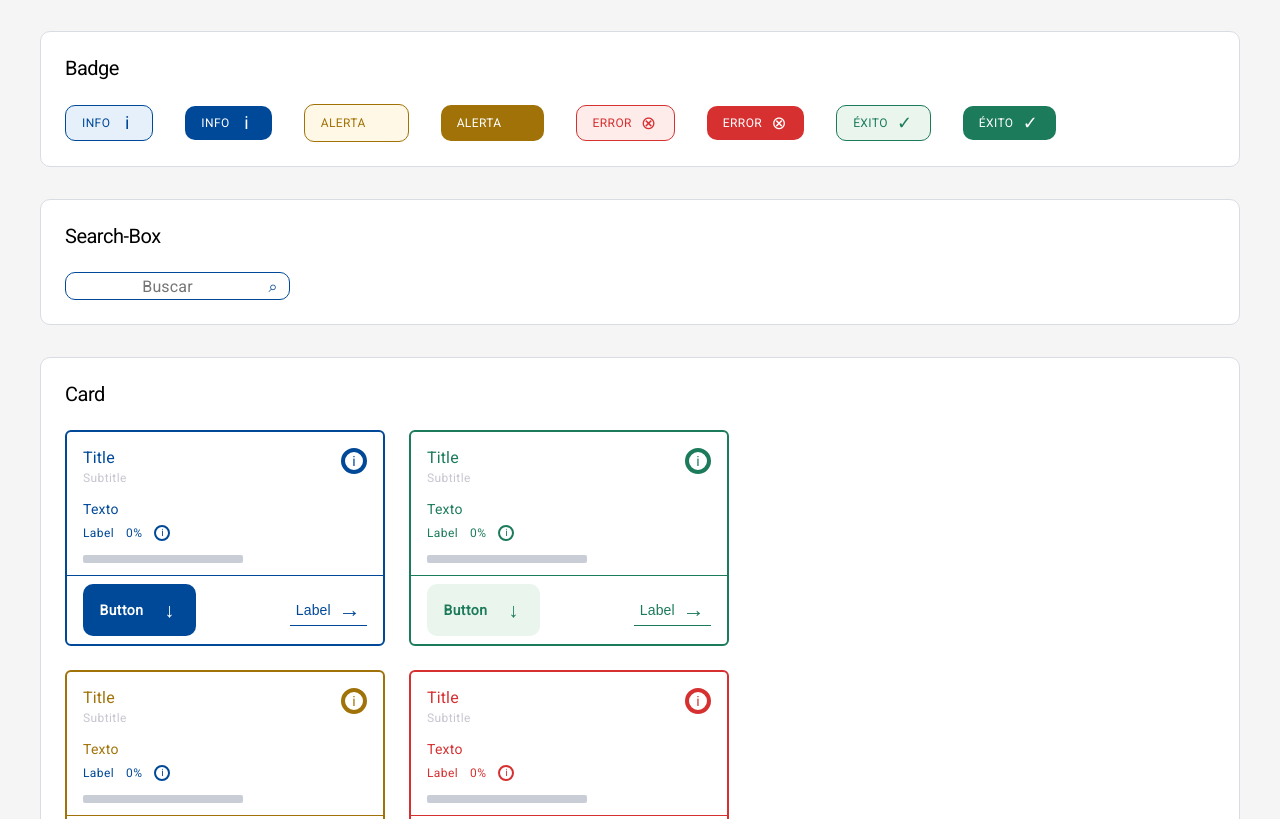
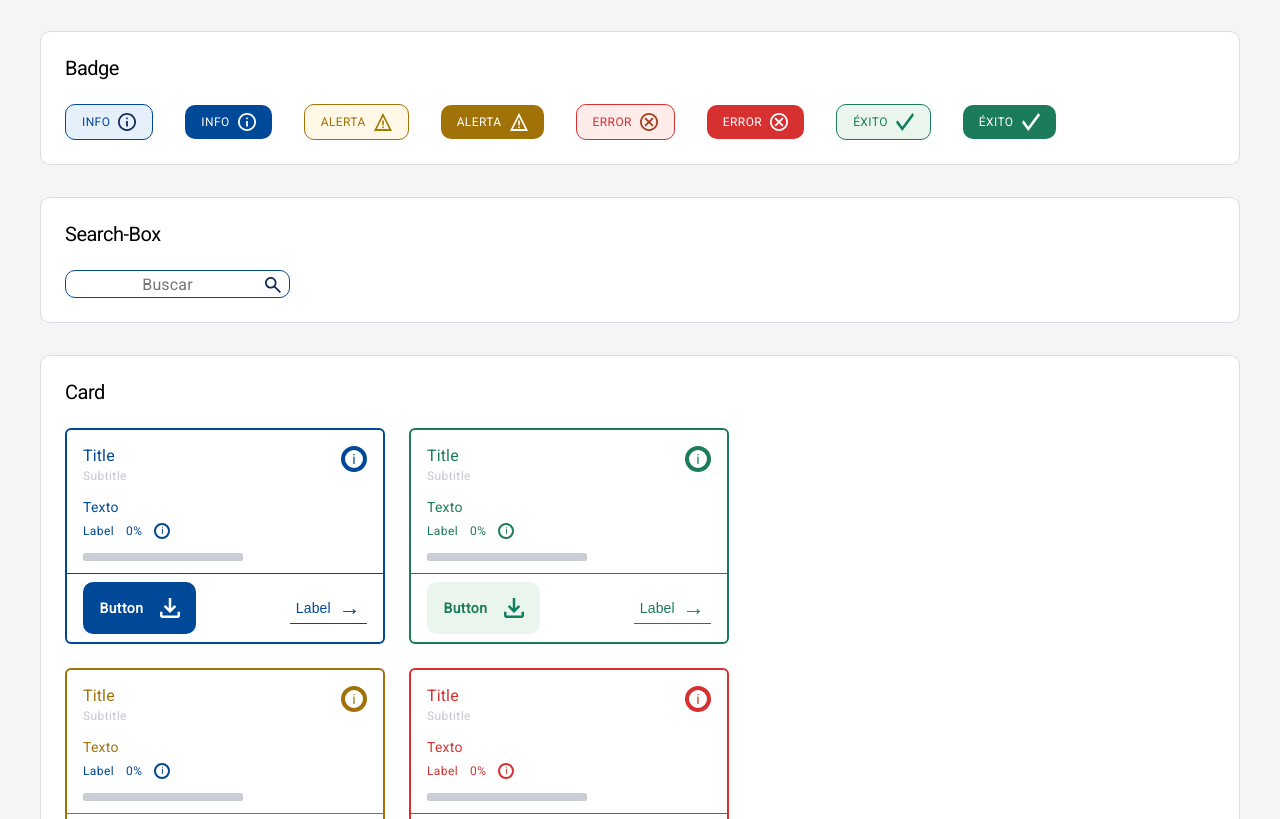
Before and after one commit to JoseGonzalez0428/Act_4_2_GonzalezFlores_JoseCarlos_PonsTorres_CinthyaLizeth, an Angular app: page /preview in a window 1280 px wide. Shown: the part 1981-2800 px from the top of the page. Built offline with nearby package versions, Linux system fonts and the light colour scheme.

Commit message:
iconos y vista

```diff
--- a/src/app/Components/dashboard-view/dashboard-view.html
+++ b/src/app/Components/dashboard-view/dashboard-view.html
@@ -48,7 +48,7 @@
           <div class="apply-button-area">
             <app-button
               label="Aplicar"
-              icon="filter"
+              icon="filer"
               variant="secondary"
               [showIcon]="true"
             ></app-button>
@@ -79,9 +79,9 @@
     <div class="modal-backdrop">
       <div class="modal-content">
         <app-ui-matter-form
-          (cancelClick)="closeMatterForm()"
-          (acceptClick)="acceptMatterForm()"
-        ></app-ui-matter-form>
+        (cancelClick)="closeMatterForm()"
+        (acceptClick)="acceptMatterForm($event)"
+      ></app-ui-matter-form>
       </div>
     </div>
   }
--- a/src/app/Components/dashboard-view/dashboard-view.ts
+++ b/src/app/Components/dashboard-view/dashboard-view.ts
@@ -3,7 +3,7 @@ import { Component } from '@angular/core';
 import { HeaderUaslp } from '../header-uaslp/header-uaslp';
 import { FooterUaslp } from '../footer-uaslp/footer-uaslp';
 import { Card } from '../card/card';
-import { MatterForm } from '../matter-form/matter-form';
+import { MatterForm, MatterFormData } from '../matter-form/matter-form';
 import { SearchBoxComponent } from '../search-box/search-box';
 import { ButtonComponent } from '../button/button';
 import { InputComponent } from '../input/input';
@@ -128,12 +128,15 @@ export class DashboardView {
     this.showMatterForm = false;
   }
 
-  acceptMatterForm(): void {
+  acceptMatterForm(data: MatterFormData): void {
+  const matterName = data.matterName || 'Nueva Materia';
+  const groupName = data.groupName || '2026';
+
   this.showMatterForm = false;
 
   this.courses.push({
-      title: 'Nueva Materia',
-      subtitle: 'Grupo 2026',
+    title: matterName,
+    subtitle: `Grupo ${groupName}`,
     description: 'Texto',
     progressLabel: 'Label',
     progressValue: 0,
--- a/src/app/Components/icon/icon.css
+++ b/src/app/Components/icon/icon.css
@@ -1,12 +1,4 @@
-.ui-icon {
-  display: inline-flex;
-  align-items: center;
-  justify-content: center;
-
-  font-family: var(--font-main);
-  font-weight: var(--font-weight-medium);
-  line-height: 1;
-
-  flex-shrink: 0;
-  user-select: none;
+img {
+  display: inline-block;
+  vertical-align: middle;
 }
--- a/src/app/Components/icon/icon.html
+++ b/src/app/Components/icon/icon.html
@@ -1,9 +1,7 @@
-<span
-  class="ui-icon"
+<img
+  [src]="'icons/' + name + '.svg'"
   [style.width.px]="size"
   [style.height.px]="size"
-  [style.font-size.px]="size"
-  [style.color]="iconColor"
->
-  {{ iconSymbol }}
-</span>
+  [style.filter]="cssFilter"
+  [alt]="name"
+/>
--- a/src/app/Components/icon/icon.ts
+++ b/src/app/Components/icon/icon.ts
@@ -1,4 +1,4 @@
-import { Component, Input } from '@angular/core';
+import { Component, Input, OnInit } from '@angular/core';
 import { CommonModule } from '@angular/common';
 
 @Component({
@@ -8,39 +8,22 @@ import { CommonModule } from '@angular/common';
   templateUrl: './icon.html',
   styleUrl: './icon.css'
 })
-export class IconComponent {
+export class IconComponent implements OnInit {
   @Input() name: string = '';
   @Input() size: number = 20;
   @Input() color: string = 'currentColor';
+  cssFilter: string = '';
 
-  get iconSymbol(): string {
-    const icons: { [key: string]: string } = {
-      add: '+',
-      edit: '✎',
-      filter: '▽',
-      download: '↓',
-      arrow: '→',
-      back: '←',
-      info: 'i',
-      close: '⊗',
-      check: '✓',
-      search: '⌕'
-    };
+  private colorToFilter: {[key: string]: string} = {
+    'blue': 'invert(15%) sepia(80%) saturate(1200%) hue-rotate(195deg) brightness(85%)',
+    'green': 'invert(35%) sepia(60%) saturate(500%) hue-rotate(115deg)',
+    'yellow': 'invert(40%) sepia(80%) saturate(600%) hue-rotate(10deg)',
+    'red': 'invert(25%) sepia(90%) saturate(800%) hue-rotate(340deg)',
+    'disabled': 'invert(95%) sepia(5%) saturate(100%) hue-rotate(180deg) brightness(98%)',
+    'white': 'brightness(0) invert(1)',
+  };
 
-    return icons[this.name] || '';
-  }
-
-  get iconColor(): string {
-    const colors: { [key: string]: string } = {
-      blue: 'var(--action-primary)',
-      green: 'var(--status-success-text)',
-      yellow: 'var(--status-warning-text)',
-      red: 'var(--status-error-text)',
-      disabled: 'var(--state-disabled)',
-      white: 'var(--surface-primary)',
-      currentColor: 'currentColor'
-    };
-
-    return colors[this.color] || this.color;
+  ngOnInit() {
+    this.cssFilter = this.colorToFilter[this.color] || '';
   }
 }
--- a/src/app/Components/matter-form/matter-form.html
+++ b/src/app/Components/matter-form/matter-form.html
@@ -17,6 +17,8 @@
         class="form-input"
         type="text"
         [value]="matterName"
+        placeholder="Ej. Pensamiento algoritmico"
+        (input)="onMatterNameChange($event)"
       />
 
       <span class="input-icon">✎</span>
@@ -34,6 +36,8 @@
         class="form-input"
         type="text"
         [value]="groupName"
+        placeholder="Ej. 2026"
+        (input)="onGroupNameChange($event)"
       />
 
       <span class="input-icon">✎</span>
--- a/src/app/Components/matter-form/matter-form.ts
+++ b/src/app/Components/matter-form/matter-form.ts
@@ -1,4 +1,9 @@
 import { Component, EventEmitter, Input, Output } from '@angular/core';
+
+export type MatterFormData = {
+  matterName: string;
+  groupName: string;
+};
 
 @Component({
   selector: 'app-ui-matter-form',
@@ -10,17 +15,28 @@ import { Component, EventEmitter, Input, Output } from '@angular/core';
 export class MatterForm {
   @Input() title: string = 'Materia';
   @Input() date: string = 'Fecha';
-  @Input() matterName: string = 'Ej. Pensamiento algoritmico';
-  @Input() groupName: string = 'Ej. 2026';
+  @Input() matterName: string = '';
+  @Input() groupName: string = '';
 
   @Output() cancelClick = new EventEmitter<void>();
-  @Output() acceptClick = new EventEmitter<void>();
+  @Output() acceptClick = new EventEmitter<MatterFormData>();
+
+  onMatterNameChange(event: Event): void {
+    this.matterName = (event.target as HTMLInputElement).value;
+  }
+
+  onGroupNameChange(event: Event): void {
+    this.groupName = (event.target as HTMLInputElement).value;
+  }
 
   onCancel(): void {
     this.cancelClick.emit();
   }
 
   onAccept(): void {
-    this.acceptClick.emit();
+    this.acceptClick.emit({
+      matterName: this.matterName.trim(),
+      groupName: this.groupName.trim()
+    });
   }
 }
```
Lines whose indentation alone changed are shown as unchanged.
